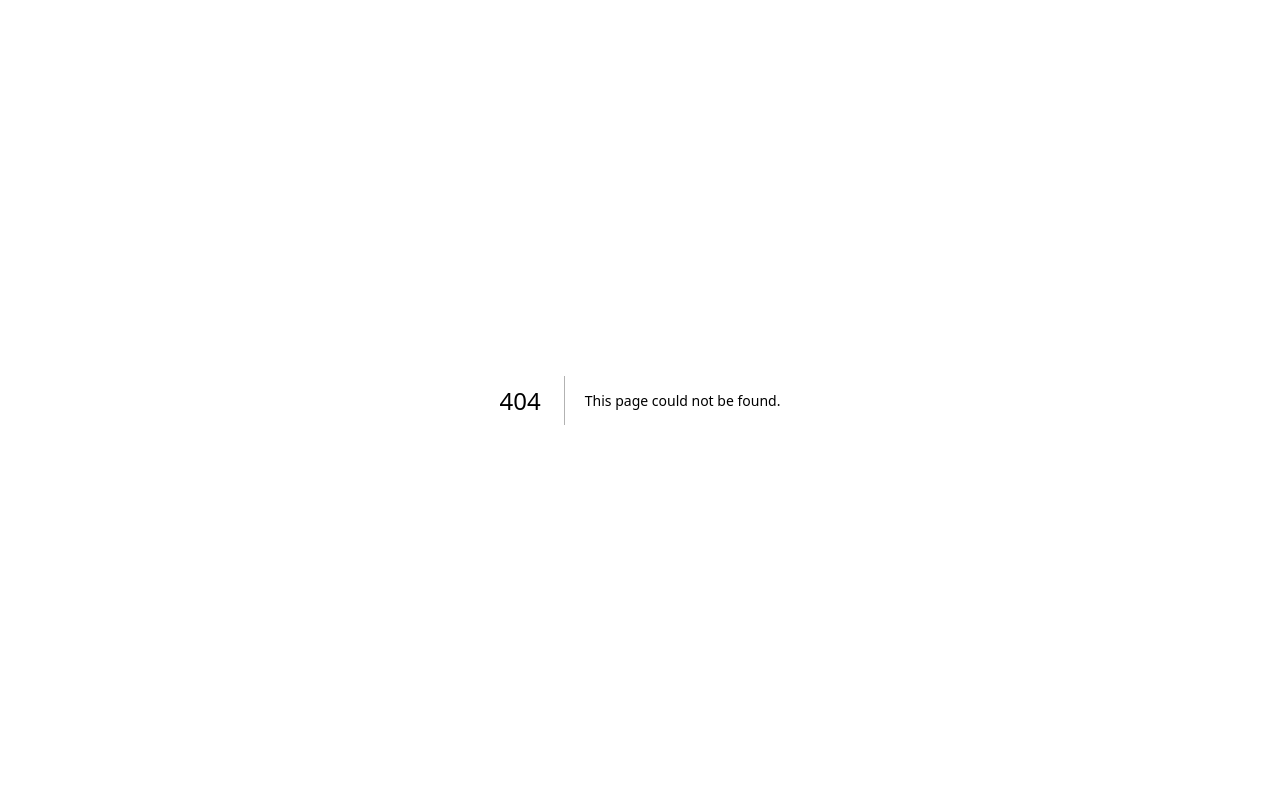
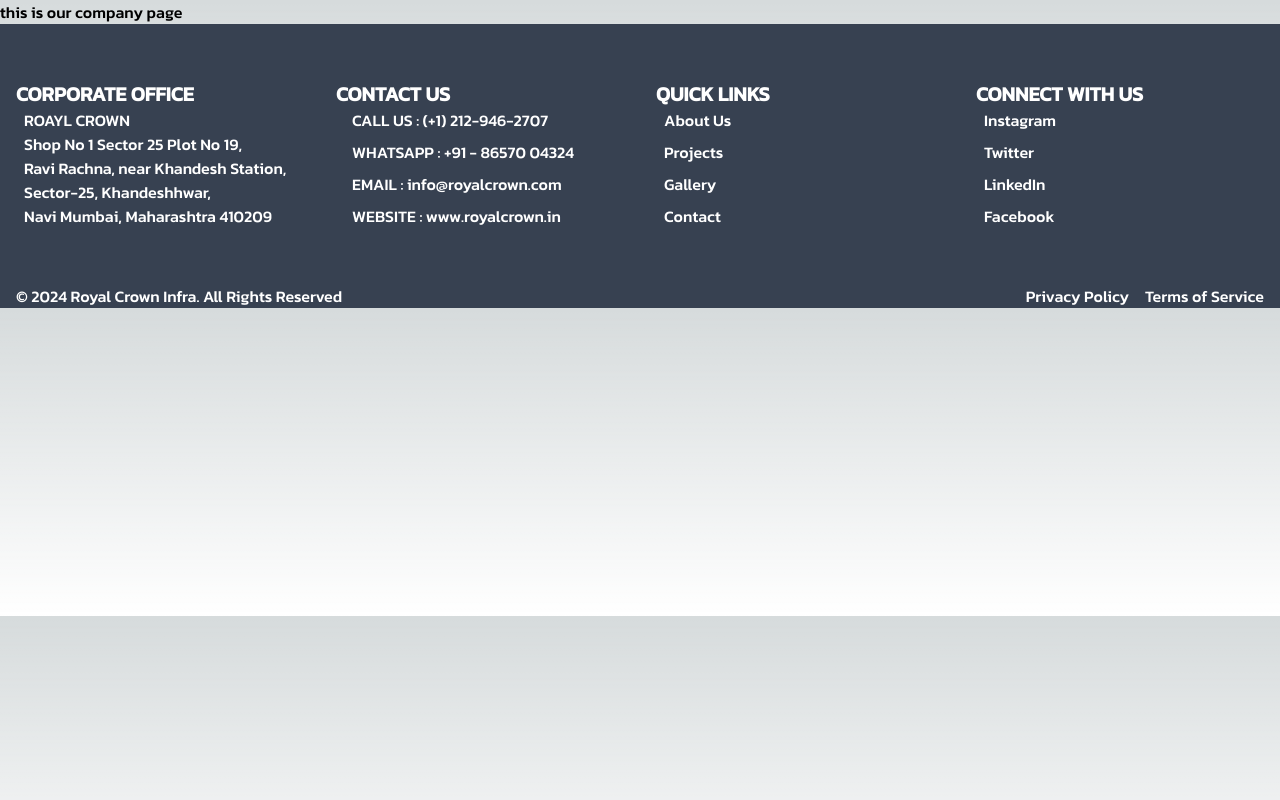
Before and after one commit to AkshayKalamkarr/supremeinfrastructure, a Next.js app: page /about/ourcompany in a window 1280 px wide. Before the commit this address had no page. Shown: the top 800 px of the page. Built offline with nearby package versions, Linux system fonts and the light colour scheme.

Commit message:
aboout pages added

```diff
--- /dev/null
+++ b/app/about/ourcompany/page.jsx
@@ -0,0 +1,11 @@
+import React from 'react'
+
+const page = () => {
+  return (
+    <div>
+      <h1>this is our company page</h1>
+    </div>
+  )
+}
+
+export default page
--- /dev/null
+++ b/app/about/ourteam/page.jsx
@@ -0,0 +1,11 @@
+import React from 'react'
+
+const page = () => {
+  return (
+    <div>
+      <h1>this is our team</h1>
+    </div>
+  )
+}
+
+export default page
--- a/components/Navbar.jsx
+++ b/components/Navbar.jsx
@@ -68,8 +68,8 @@
                     </MenuItem>
                     <MenuItem setActive={setActive} active={active} item="About">
                         <div className="flex flex-col space-y-4 text-sm">
-                            <HoveredLink href="/ourteam">Our Team</HoveredLink>
-                            <HoveredLink href="/ourcompany">Our Company</HoveredLink>
+                            <HoveredLink href="/about/ourteam">Our Team</HoveredLink>
+                            <HoveredLink href="/about/ourcompany">Our Company</HoveredLink>
                         </div>
                     </MenuItem>
                     <MenuItem setActive={setActive} active={active} item="Services">
```
